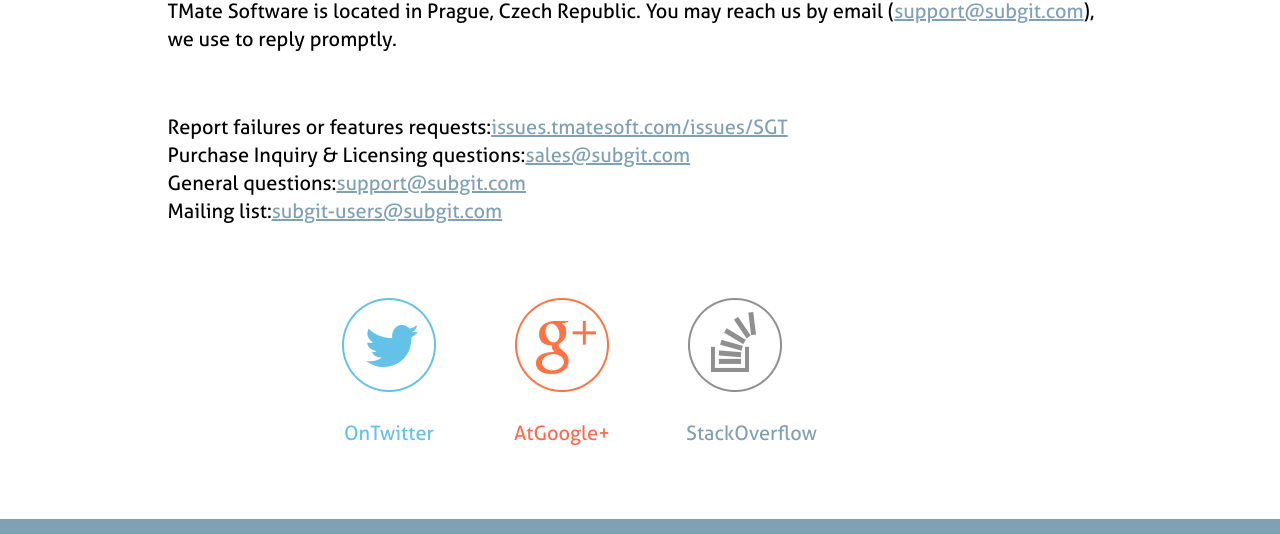
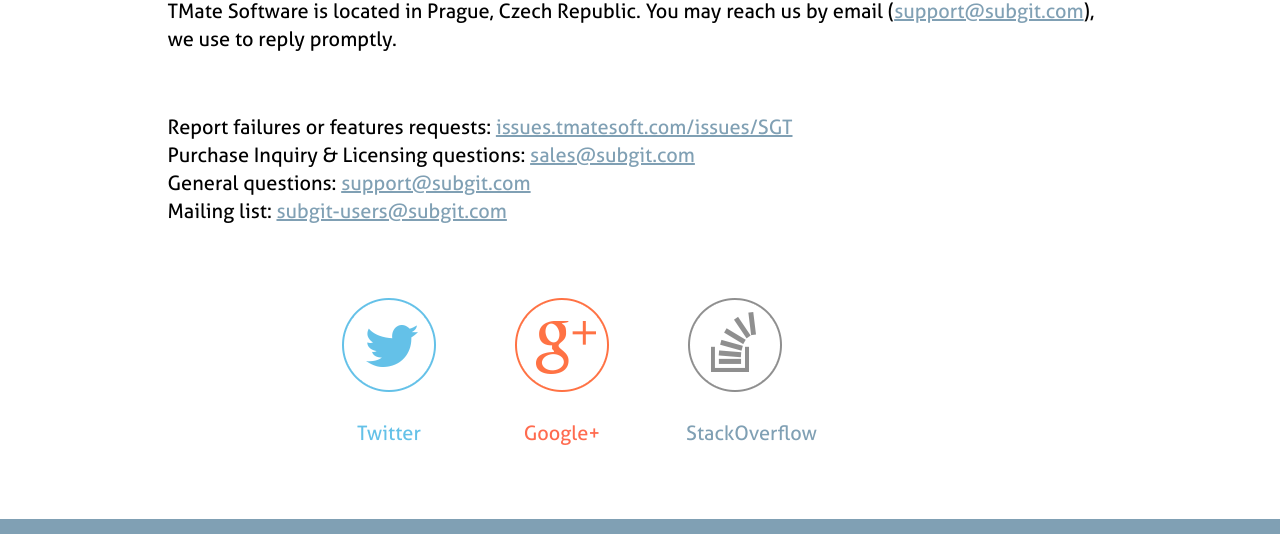
Before and after one commit to waaa/tmate.github.io, a Jekyll site: the page built from contacts.html, in a window 1280 px wide. Shown: the part 301-835 px from the top of the page. Built offline with Jekyll 4.4.1, drawn with Linux system fonts in a browser that asks for light colours; Markdown is read by kramdown in place of the engine named in the settings; comment, search, counter and statistics services are not loaded.

```diff
--- a/contacts.html
+++ b/contacts.html
@@ -6,15 +6,15 @@ subtitle: Contact Us
 <div class="wrapper">
   <p>TMate Software is located in Prague, Czech Republic. You may reach us by email (<a href="mailto:support@subgit.com">support@subgit.com</a>), we use to reply promptly.</p>
   <div id="contacts">
-    <p>Report failures or features requests:&nbsp;&nbsp;<a href="http://issues.tmatesoft.com/issues/SGT">issues.tmatesoft.com/issues/SGT</a></p>
-    <p>Purchase Inquiry & Licensing questions:&nbsp;&nbsp;<a href="mailto:sales@subgit.com">sales@subgit.com</a></p>
-    <p>General questions:&nbsp;&nbsp;<a href="mailto:support@subgit.com">support@subgit.com</a></p>
-    <p>Mailing list:&nbsp;&nbsp;<a href="mailto:subgit-users@subgit.com">subgit-users@subgit.com</a></p>
+    <p>Report failures or features requests: <a href="http://issues.tmatesoft.com/issues/SGT">issues.tmatesoft.com/issues/SGT</a></p>
+    <p>Purchase Inquiry & Licensing questions: <a href="mailto:sales@subgit.com">sales@subgit.com</a></p>
+    <p>General questions: <a href="mailto:support@subgit.com">support@subgit.com</a></p>
+    <p>Mailing list: <a href="mailto:subgit-users@subgit.com">subgit-users@subgit.com</a></p>
 
   </div>
   <div id="social">
-	<a href="http://twitter.com/subgit" id="twitter">On&nbsp;Twitter</a>
-	<a href="http://plus.google.com/+Subgit" id="google_plus">At&nbsp;Google+</a>
+	<a href="http://twitter.com/subgit" id="twitter">Twitter</a>
+	<a href="http://plus.google.com/+Subgit" id="google_plus">Google+</a>
 	<a href="http://stackoverflow.com/questions/tagged/subgit?sort=votes&pageSize=50" id="stack_overflow">StackOverflow</a>
   </div>
   <div class="clear"></div>
```
